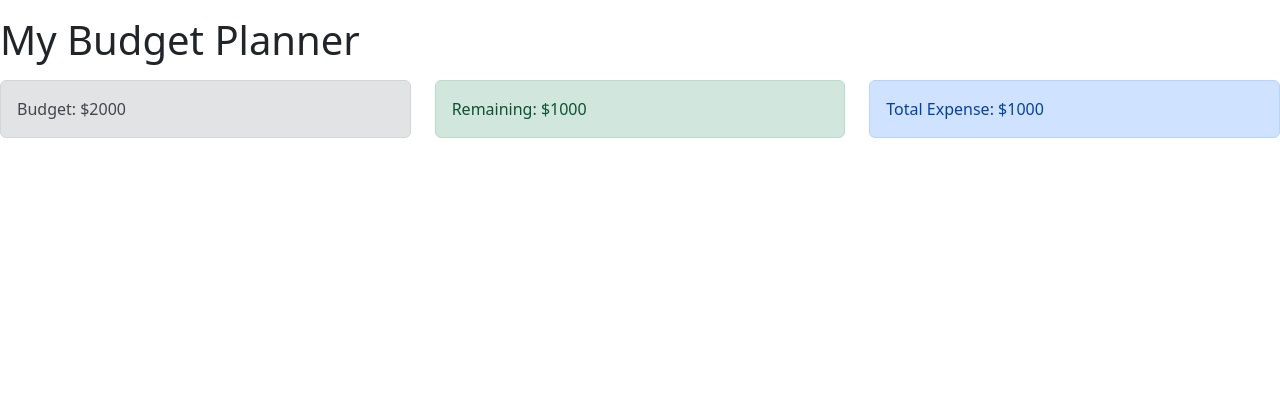
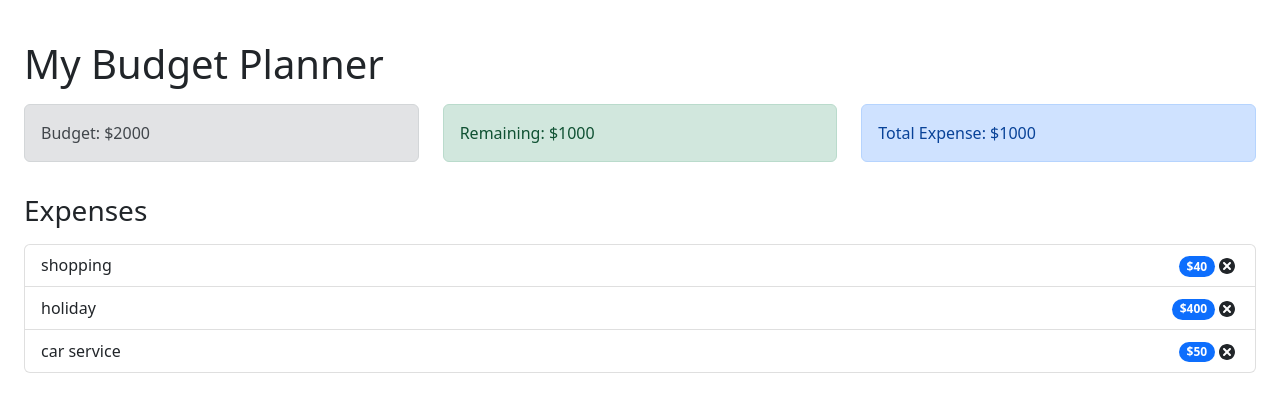
Before and after one commit to jpatel98/budgeter, a React (Create React App) app: page / in a window 1280 px wide. Shown: the top 412 px of the page. Built offline with nearby package versions, Linux system fonts and the light colour scheme.

Commit message:
Add expense list and expense component

```diff
--- a/src/App.js
+++ b/src/App.js
@@ -1,11 +1,12 @@
 import 'bootstrap/dist/css/bootstrap.min.css';
 import Budget from './components/Budget';
+import ExpenseList from './components/ExpenseList';
 import ExpenseTotal from './components/ExpenseTotal';
 import Remaining from './components/Remaining';
 
 function App() {
   return (
-    <div className='budget'>
+    <div className='budget p-4'>
     	<h1 className='mt-3'>My Budget Planner</h1>
 		<div className='row mt-3'>
 			<div className='col-sm'>
@@ -18,6 +19,12 @@ function App() {
 				<ExpenseTotal />
 			</div>
 		</div>
+		<h3 className='mt-3'>Expenses</h3>
+		<div className='row mt-3'>
+			<div className='col-sm'>
+				<ExpenseList />
+			</div>
+		</div>
     </div>
   );
 }
--- /dev/null
+++ b/src/components/ExpenseItem.js
@@ -0,0 +1,18 @@
+import React from 'react';
+import { TiDelete } from 'react-icons/ti';
+
+const ExpenseItem = (props) => {
+	return (
+		<li className='list-group-item d-flex justify-content-between align-items-center'>
+			{props.name}
+			<div>
+				<span className='badge bg-primary rounded-pill mr-5'>
+					${props.cost}
+				</span>
+				<TiDelete size='1.5em'></TiDelete>
+			</div>
+		</li>
+	);
+};
+
+export default ExpenseItem;
--- /dev/null
+++ b/src/components/ExpenseList.js
@@ -0,0 +1,20 @@
+import React from 'react'
+import ExpenseItem from './ExpenseItem';
+
+const ExpenseList = () => {
+    const expenses = [
+		{ id: 12, name: 'shopping', cost: 40 },
+		{ id: 13, name: 'holiday', cost: 400 },
+		{ id: 14, name: 'car service', cost: 50 },
+	];
+
+    return (
+		<ul className='list-group'>
+			{expenses.map((expense) => (
+				<ExpenseItem id={expense.id} name={expense.name} cost={expense.cost} />
+			))}
+		</ul>
+    )
+}
+
+export default ExpenseList;
```
Lines whose indentation alone changed are shown as unchanged.
